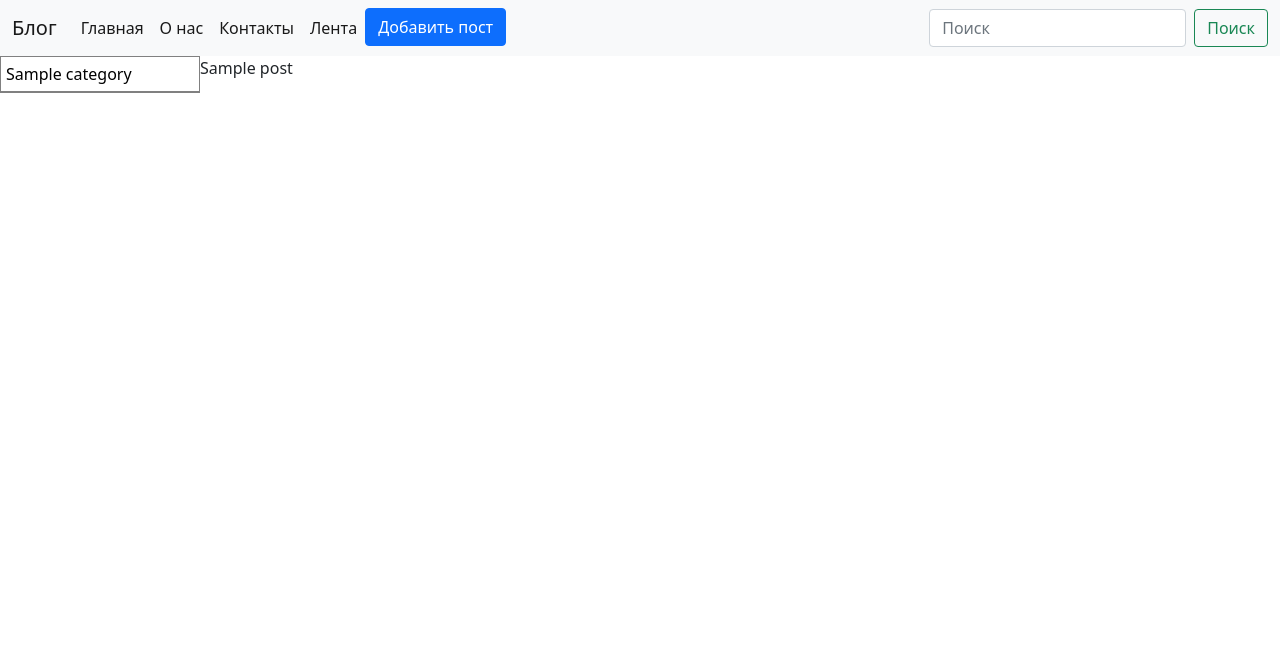
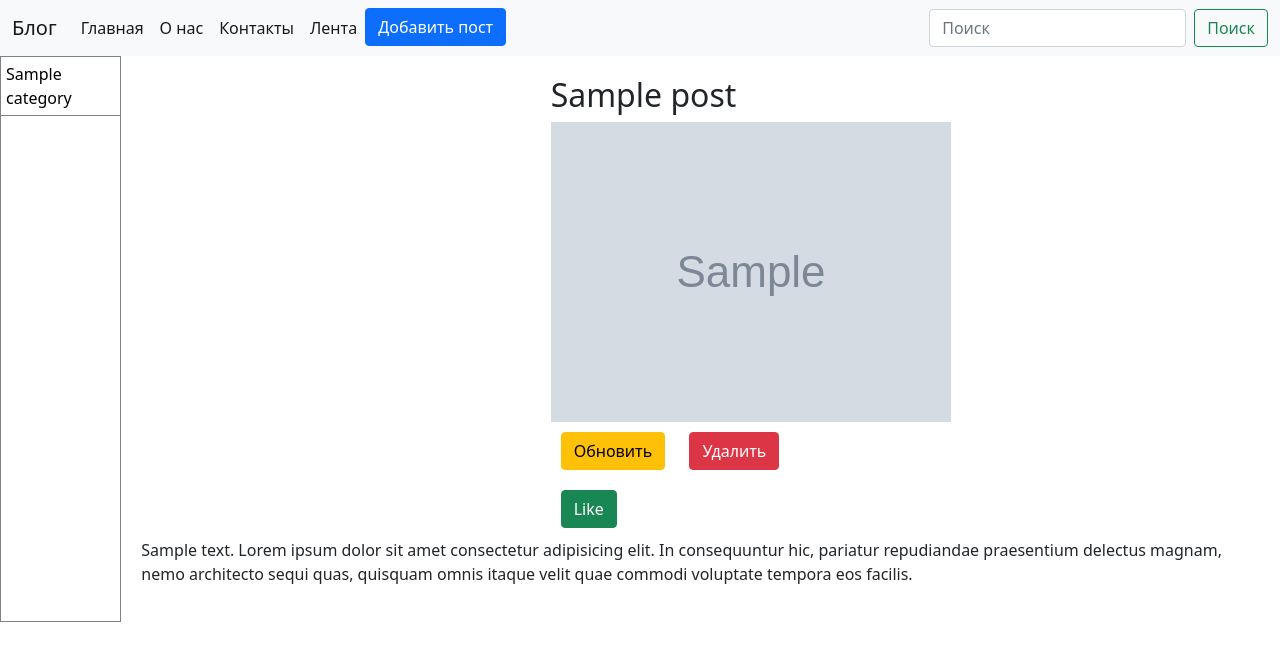
Before and after one commit to Sherdos/Blog-Djanog, a Django app: page /post/1/ in a window 1280 px wide. Shown: the top 661 px of the page. Run offline with Django 5.2, Linux system fonts and the light colour scheme; tables that the repository leaves empty hold one stand-in row (values such as "Sample post"); grey boxes marked "Sample" are stand-in pictures.

Commit message:
finished CRUD system

```diff
--- a/post/static/style.css
+++ b/post/static/style.css
@@ -40,3 +40,8 @@
   display: flex;
   flex-direction: column;
 }
+
+.post-show {
+  width: 300px;
+  margin: auto;
+}
--- /dev/null
+++ b/post/templates/components/delete_modal.html
@@ -0,0 +1,28 @@
+<div
+  class="modal fade"
+  id="DeleteModal"
+  tabindex="-1"
+  aria-labelledby="DeleteModalLabel"
+  aria-hidden="true"
+>
+  <div class="modal-dialog">
+    <div class="modal-content">
+      <div class="modal-header">
+        <h5 class="modal-title" id="DeleteModalLabel">
+          Вы точно хотите удалить этот пост ?
+        </h5>
+        <button
+          type="button"
+          class="btn-close"
+          data-bs-dismiss="modal"
+          aria-label="Close"
+        ></button>
+      </div>
+      <form action="{% url 'post_delete' post.id %}">
+          <div class="modal-body">
+            <button type="submit" class="btn btn-danger">Удалить</button>
+          </div>
+      </form>
+    </div>
+  </div>
+</div>
--- a/post/templates/components/modal.html
+++ b/post/templates/components/modal.html
@@ -16,8 +16,13 @@
           aria-label="Close"
         ></button>
       </div>
+      <form
+        method="post"
+        ,
+        action="{% url 'post_add' %}"
+        enctype="multipart/form-data"
+      >
       <div class="modal-body">
-        <form method="post" , action="{% url 'post_add' %}"  enctype="multipart/form-data">
           {% csrf_token %}
           <div class="mb-3">
             <label for="exampleInputTitle1" class="form-label">Название</label>
@@ -41,7 +46,7 @@
             ></textarea>
             <div class="mb-3">
               <label for="formFile" class="form-label"
-                >Default file input example</label
+                >Выберите фото</label
               >
               <input
                 class="form-control"
@@ -51,16 +56,28 @@
               />
             </div>
           </div>
+           <label for="cat" class="form-label"
+                >Категория</label
+              >
+          <select
+            name="category"
+            class="form-select"
+            id="cat"
+          >
+            <option selected value="None">-------</option>
 
-          <button type="submit" class="btn btn-primary">Submit</button>
-        </form>
-      </div>
-      <div class="modal-footer">
-        <button type="button" class="btn btn-secondary" data-bs-dismiss="modal">
-          Close
-        </button>
-        <button type="button" class="btn btn-primary">Save changes</button>
+            {% for cat in categories %}
+            <option value="{{cat.id}}">{{cat.title}}</option>
+            {% endfor %}
+          </select>
+        </div>
+        <div class="modal-footer">
+          <button type="button" class="btn btn-secondary" data-bs-dismiss="modal">
+           Закрыть
+          </button>
+          <button type="submit" class="btn btn-primary">Создать</button>
+        </div>
+      </form>
       </div>
     </div>
   </div>
-</div>
--- a/post/templates/post_show.html
+++ b/post/templates/post_show.html
@@ -1,3 +1,29 @@
 {% extends 'base.html' %} {% block content %}
- {{post.title}}
- {% endblock content %}
+<div class="" style="padding: 20px">
+  <div class="post-show">
+    <h2>{{post.title}}</h2>
+    <img src="{{post.image.url}}" alt="" />
+    <a href="{% url 'post_update' post.id %}"
+      ><button class="btn btn-warning" style="margin: 10px">Обновить</button></a
+    >
+    <button
+      class="btn btn-danger"
+      style="margin: 10px"
+      data-bs-toggle="modal"
+      data-bs-target="#DeleteModal"
+      type="button"
+    >
+      Удалить
+    </button>
+    <button class="btn btn-success" style="margin: 10px">Like</button>
+  </div>
+
+  <p>
+    {{post.descrition}} Lorem ipsum dolor sit amet consectetur adipisicing elit.
+    In consequuntur hic, pariatur repudiandae praesentium delectus magnam, nemo
+    architecto sequi quas, quisquam omnis itaque velit quae commodi voluptate
+    tempora eos facilis.
+  </p>
+</div>
+
+{% include 'components/delete_modal.html' %} {% endblock content %}
--- a/post/urls.py
+++ b/post/urls.py
@@ -1,5 +1,5 @@
 from django.urls import path
-from post.views import index, post, contact, about, category_filter, post_show, add_post
+from post.views import index, post, contact, about, category_filter, post_show, add_post, update_post, delete_post
 
 urlpatterns = [
 
@@ -10,4 +10,6 @@
     path('category/<int:cat_id>/', category_filter, name='category'),
     path('post/<int:id>/', post_show, name='post_show'),
     path('post/add/', add_post, name='post_add'),
+    path('post/update/<int:id>/', update_post, name='post_update'),
+    path('post/delete/<int:id>/', delete_post, name='post_delete'),
 ]
--- a/post/views.py
+++ b/post/views.py
@@ -1,4 +1,4 @@
-from django.shortcuts import render
+from django.shortcuts import render, redirect
 from post.models import Post, Category
 import random
 # Create your views here.
@@ -63,9 +63,35 @@
     return render(request, 'post_show.html', context)
 
 def add_post(request):
-    print(request.POST)
     title = request.POST.get('title')
     descrition = request.POST.get('description')
     image = request.FILES.get('image')
-    Post.objects.create(title=title, descrition=descrition, image=image)
-    return render(request, 'index.html')
+    category = request.POST.get('category')
+    if category == 'None':
+        category = None
+    Post.objects.create(title=title, descrition=descrition, image=image, category_id=category)
+    return redirect('index')
+
+
+def update_post(request, id):
+    post = Post.objects.get(id=id)
+    if request.method == "POST":
+        title = request.POST.get('title')
+        descrition = request.POST.get('descrition')
+        category = request.POST.get('category')
+        post.title = title
+        post.descrition = descrition
+        post.category_id = category
+        post.save()
+        return redirect('post_show', id)
+    context = {
+        'post':post
+    }
+    context.update(get_all_totoly_context())
+
+    return render(request, 'post_update.html', context)
+
+def delete_post (request, id):
+    Post.objects.get(id=id).delete()
+
+    return redirect('index')
```
Also changed, not shown: post/templates/post_update.html (added, +59 -0 lines).
